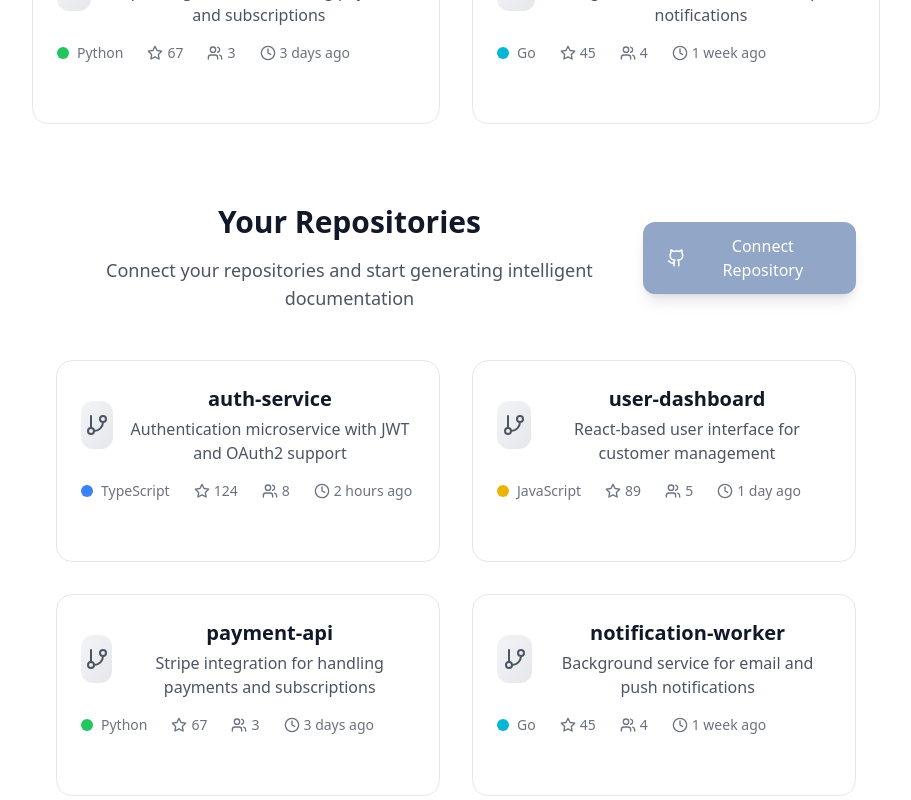
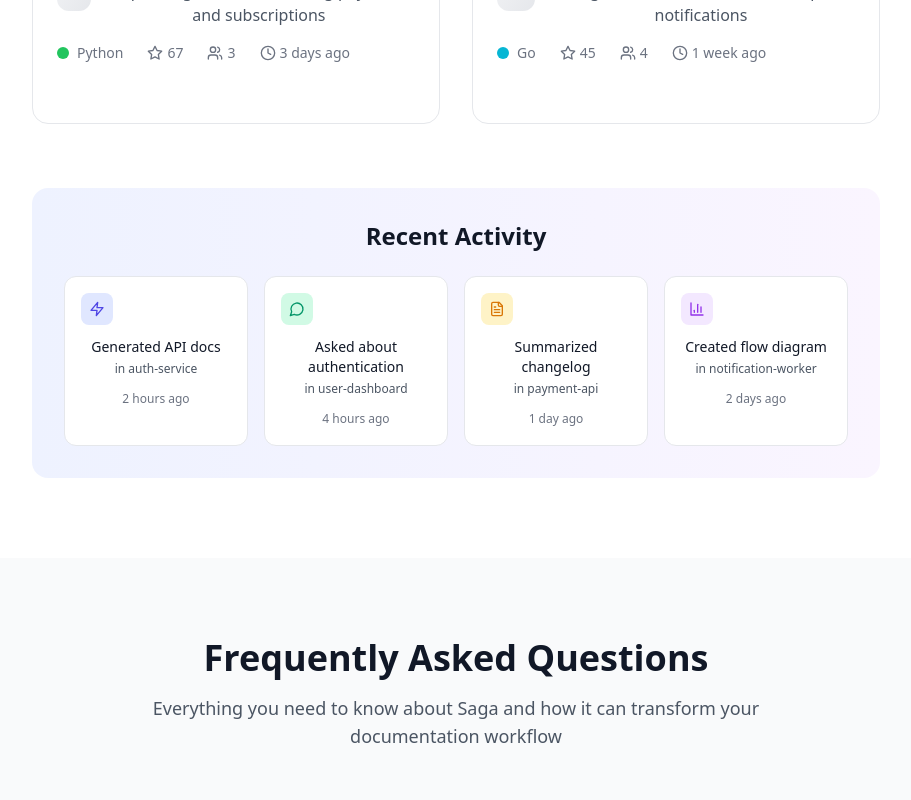
Before and after one commit to pang-lang/Saga, a React (Vite) app: page / in a window 1280 px wide. Shown: the part 1600-2400 px from the top of the page, without its empty margins (184-1095 px from the left). Built offline with nearby package versions, Linux system fonts and the light colour scheme.

Commit message:
latest landing page

```diff
--- a/src/components/LandingPage.tsx
+++ b/src/components/LandingPage.tsx
@@ -384,79 +384,6 @@ export default function LandingPage({ onNavigateToWorkspace }: LandingPageProps)
             ))}
           </div>
 
-
-            {/* Repositories Section */}
-      <div className="py-20">
-        <div className="max-w-7xl mx-auto px-6">
-          <div className="flex items-center justify-between mb-12">
-            <div>
-              <h2 className="text-3xl font-bold text-gray-900 mb-4">Your Repositories</h2>
-              <p className="text-lg text-gray-600">
-                Connect your repositories and start generating intelligent documentation
-              </p>
-            </div>
-            <button className="px-6 py-3 bg-[#92A6C8] text-white rounded-xl hover:bg-[#374A6D] transition-colors flex items-center space-x-2 shadow-lg">
-              <Github className="w-5 h-5" />
-              <span>Connect Repository</span>
-            </button>
-          </div>
-
-          <div className="grid grid-cols-1 lg:grid-cols-2 gap-8">
-            {repositories.map((repo) => (
-              <div
-                key={repo.id}
-                onClick={() => onNavigateToWorkspace('write', repo.id)}
-                className="bg-white rounded-2xl border border-gray-200 hover:border-[#92A6C8] hover:shadow-xl transition-all duration-300 overflow-hidden group cursor-pointer transform hover:-translate-y-1"
-              >
-                {/* Repository Header */}
-                <div className="p-6">
-                  <div className="flex items-start justify-between mb-4">
-                    <div className="flex items-center space-x-3">
-                      <div className="w-12 h-12 bg-gradient-to-br from-gray-100 to-gray-200 rounded-xl flex items-center justify-center group-hover:from-indigo-100 group-hover:to-indigo-200 transition-all duration-300">
-                        <GitBranch className="w-6 h-6 text-gray-600 group-hover:text-indigo-600 transition-colors" />
-                      </div>
-                      <div>
-                        <h3 className="text-xl font-bold text-gray-900 group-hover:text-indigo-700 transition-colors">
-                          {repo.name}
-                        </h3>
-                        <p className="text-gray-600 mt-1">{repo.description}</p>
-                      </div>
-                    </div>
-                  </div>
-
-                  <div className="flex items-center space-x-6 text-sm text-gray-500">
-                    <div className="flex items-center space-x-2">
-                      <div className={`w-3 h-3 rounded-full ${getLanguageColor(repo.language)}`} />
-                      <span>{repo.language}</span>
-                    </div>
-                    <div className="flex items-center space-x-1">
-                      <Star className="w-4 h-4" />
-                      <span>{repo.stars}</span>
-                    </div>
-                    <div className="flex items-center space-x-1">
-                      <Users className="w-4 h-4" />
-                      <span>{repo.contributors}</span>
-                    </div>
-                    <div className="flex items-center space-x-1">
-                      <Clock className="w-4 h-4" />
-                      <span>{repo.lastUpdated}</span>
-                    </div>
-                  </div>
-
-                  {/* Hover indicator */}
-                  <div className="mt-4 flex items-center text-indigo-600 opacity-0 group-hover:opacity-100 transition-opacity duration-300">
-                    <span className="text-sm font-medium">Click to open workspace</span>
-                    <ArrowRight className="w-4 h-4 ml-2" />
-                  </div>
-                </div>
-              </div>
-            ))}
-          </div>
-        </div>
-      </div>
-
-
-
           {/* Recent Activity */}
           <div className="mt-16 bg-gradient-to-r from-indigo-50 to-purple-50 rounded-2xl p-8">
             <h2 className="text-2xl font-bold text-gray-900 mb-6">Recent Activity</h2>
```
